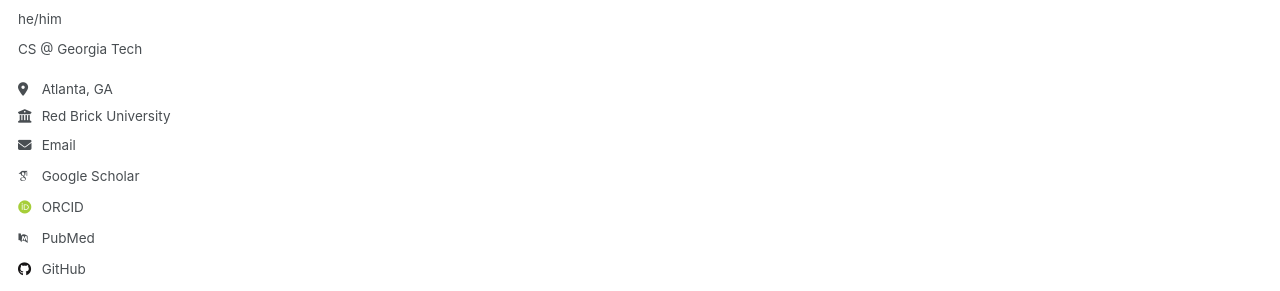
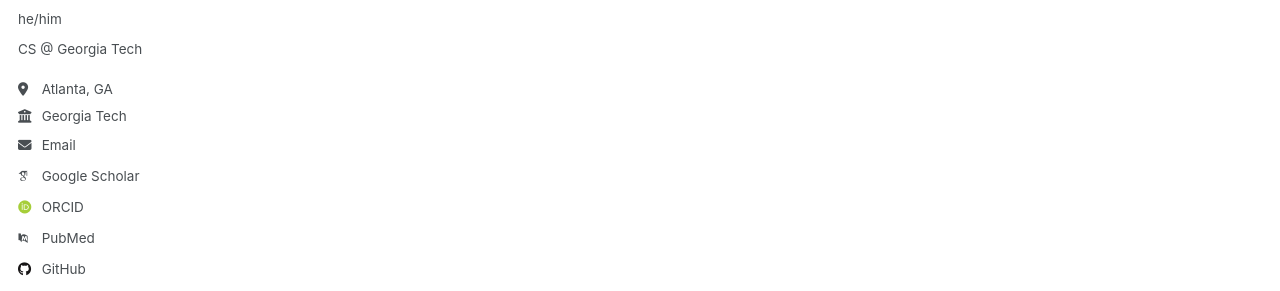
Before and after one commit to AaryanTomar/aaryantomar.github.io, a Jekyll site: the page built from _pages/category-archive.html, in a window 1280 px wide. Shown: the part 266-557 px from the top of the page. Built offline with Jekyll 4.4.1, drawn with Linux system fonts in a browser that asks for light colours; some web fonts are replaced; a script that is not in the unit is left out.

Commit message:
Update _config.yml

```diff
--- a/_config.yml
+++ b/_config.yml
@@ -27,7 +27,7 @@ author:
   pronouns         : "he/him"
   bio              : "CS @ Georgia Tech"
   location         : "Atlanta, GA"
-  employer         : "Red Brick University"
+  employer         : "Georgia Tech"
   uri              : # URL
   email            : "aaryantomar12@gmail.com"
 
```
